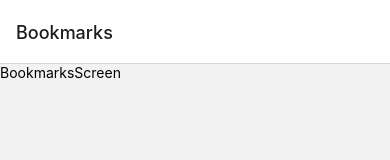
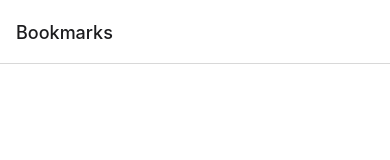
Before and after one commit to alptarla/MusicApp, a React Native app: screen /Bookmarks in a window 390 px wide. Shown: the top 160 px of the page. Built offline with nearby package versions, Linux system fonts and the light colour scheme.

Commit message:
Create music context and display bookmarks

```diff
--- a/App.tsx
+++ b/App.tsx
@@ -4,6 +4,7 @@ import { createBottomTabNavigator } from "@react-navigation/bottom-tabs";
 import BookmarksScreen from "./screens/BookmarksScreen";
 import MusicListScreen from "./screens/MusicListScreen";
 import Icon from "@expo/vector-icons/MaterialIcons";
+import MusicProvider from "./context/MusicProvider";
 
 const Tab = createBottomTabNavigator();
 
@@ -19,6 +20,7 @@ const renderIcon = (iconName: any) => {
 
 const App = () => {
   return (
+    <MusicProvider>
       <NavigationContainer>
         <Tab.Navigator>
           <Tab.Screen
@@ -39,6 +41,7 @@ const App = () => {
           />
         </Tab.Navigator>
       </NavigationContainer>
+    </MusicProvider>
   );
 };
 
--- /dev/null
+++ b/components/MusicList.tsx
@@ -0,0 +1,40 @@
+import { FlatList, ListRenderItem } from "react-native";
+import React from "react";
+import MusicCard from "./MusicCard";
+import useMusic from "../hooks/useMusic";
+
+interface Props {
+  data: IMusic[];
+}
+
+const MusicList: React.FC<Props> = ({ data }) => {
+  const { bookmarks, addBookmark, removeBookmark } = useMusic();
+
+  const checkIsBookmarked = (musicId: string) =>
+    bookmarks.some((bookmark) => bookmark.id === musicId);
+
+  const handleToggleBookmark = (music: IMusic) => {
+    if (checkIsBookmarked(music.id)) {
+      return removeBookmark(music.id);
+    }
+
+    addBookmark(music);
+  };
+
+  const renderMusicCards: ListRenderItem<IMusic> = ({ item }) => (
+    <MusicCard
+      music={item}
+      onToggleBookmark={handleToggleBookmark}
+      isBookmarked={checkIsBookmarked(item.id)}
+    />
+  );
+
+  return (
+    <FlatList
+      data={data}
+      renderItem={renderMusicCards}
+    />
+  );
+};
+
+export default MusicList;
--- /dev/null
+++ b/context/MusicProvider.tsx
@@ -0,0 +1,55 @@
+import React, { createContext, useState } from "react";
+import musicData from "../music-data.json";
+
+interface MusicContext {
+  musicList: IMusic[];
+  bookmarks: IMusic[];
+  addBookmark: (music: IMusic) => void;
+  removeBookmark: (musicId: string) => void;
+  filterMusicListByTitle: (title: string) => void;
+}
+
+const DEFAULT_VALUE = {
+  musicList: [],
+  bookmarks: [],
+  addBookmark: (music: IMusic) => {},
+  removeBookmark: (musicId: string) => {},
+  filterMusicListByTitle: (title: string) => {},
+};
+
+export const MusicContext = createContext<MusicContext>(DEFAULT_VALUE);
+
+const MusicProvider: React.FC = ({ children }) => {
+  const [musicList, setMusicList] = useState<IMusic[]>(musicData);
+  const [bookmarks, setBookmarks] = useState<IMusic[]>([]);
+
+  const addBookmark = (music: IMusic) =>
+    setBookmarks((prev) => [...prev, music]);
+
+  const removeBookmark = (musicId: string) =>
+    setBookmarks((prev) => prev.filter((bookmark) => bookmark.id !== musicId));
+
+  const filterMusicListByTitle = (title: string) => {
+    const musicTitleRegex = new RegExp(title, "i");
+    const newMusicList = musicData.filter((music) =>
+      music.title.match(musicTitleRegex)
+    );
+    setMusicList(newMusicList);
+  };
+
+  return (
+    <MusicContext.Provider
+      value={{
+        musicList,
+        bookmarks,
+        addBookmark,
+        removeBookmark,
+        filterMusicListByTitle,
+      }}
+    >
+      {children}
+    </MusicContext.Provider>
+  );
+};
+
+export default MusicProvider;
--- /dev/null
+++ b/hooks/useMusic.ts
@@ -0,0 +1,8 @@
+import { useContext } from "react";
+import { MusicContext } from "../context/MusicProvider";
+
+function useMusic() {
+  return useContext(MusicContext);
+}
+
+export default useMusic;
--- a/screens/BookmarksScreen.tsx
+++ b/screens/BookmarksScreen.tsx
@@ -1,14 +1,24 @@
-import { StyleSheet, Text, View } from "react-native";
+import { FlatList, StyleSheet, Text, View } from "react-native";
 import React from "react";
+import MusicList from "../components/MusicList";
+import useMusic from "../hooks/useMusic";
 
 const BookmarksScreen = () => {
+  const { bookmarks } = useMusic();
+
   return (
-    <View>
-      <Text>BookmarksScreen</Text>
+    <View style={styles.screen}>
+      <MusicList data={bookmarks} />
     </View>
   );
 };
 
 export default BookmarksScreen;
 
-const styles = StyleSheet.create({});
+const styles = StyleSheet.create({
+  screen: {
+    flex: 1,
+    backgroundColor: "white",
+    padding: 10,
+  },
+});
--- a/screens/MusicListScreen.tsx
+++ b/screens/MusicListScreen.tsx
@@ -1,53 +1,17 @@
-import {
-  FlatList,
-  ListRenderItem,
-  StyleSheet,
-  TextInput,
-  View,
-} from "react-native";
+import { StyleSheet, TextInput, View } from "react-native";
 import React, { useState } from "react";
 import { SafeAreaView } from "react-native-safe-area-context";
-import musicData from "../music-data.json";
-import MusicCard from "../components/MusicCard";
+import useMusic from "../hooks/useMusic";
+import MusicList from "../components/MusicList";
 
 const MusicListScreen = () => {
-  const [musicList, setMusicList] = useState<IMusic[]>(musicData);
-  const [bookmarks, setBookmarks] = useState<IMusic[]>([]);
   const [searchKeywords, setSearchKeywords] = useState("");
-
-  const checkIsBookmarked = (musicId: string) =>
-    bookmarks.some((bookmark) => bookmark.id === musicId);
-
-  const filterMusicListByTitle = (title: string): IMusic[] => {
-    const musicTitleRegex = new RegExp(title, "i");
-    return musicData.filter((music) => music.title.match(musicTitleRegex));
-  };
-
-  const handleToggleBookmark = (music: IMusic) => {
-    if (checkIsBookmarked(music.id)) {
-      setBookmarks((prev) =>
-        prev.filter((bookmark) => bookmark.id !== music.id)
-      );
-      return;
-    }
-
-    setBookmarks((prev) => [...prev, music]);
-  };
+  const { musicList, filterMusicListByTitle } = useMusic();
 
   const handleSearch = (searchText: string) => {
     setSearchKeywords(searchText);
-
-    const newMusicList = filterMusicListByTitle(searchText);
-    setMusicList(newMusicList);
+    filterMusicListByTitle(searchText);
   };
-
-  const renderMusicCards: ListRenderItem<IMusic> = ({ item }) => (
-    <MusicCard
-      music={item}
-      onToggleBookmark={handleToggleBookmark}
-      isBookmarked={checkIsBookmarked(item.id)}
-    />
-  );
 
   return (
     <SafeAreaView style={styles.screen}>
@@ -58,10 +22,7 @@ const MusicListScreen = () => {
           placeholder="Search music..."
           style={styles.search}
         />
-        <FlatList
-          data={musicList}
-          renderItem={renderMusicCards}
-        />
+        <MusicList data={musicList} />
       </View>
     </SafeAreaView>
   );
```
Lines whose indentation alone changed are shown as unchanged.
